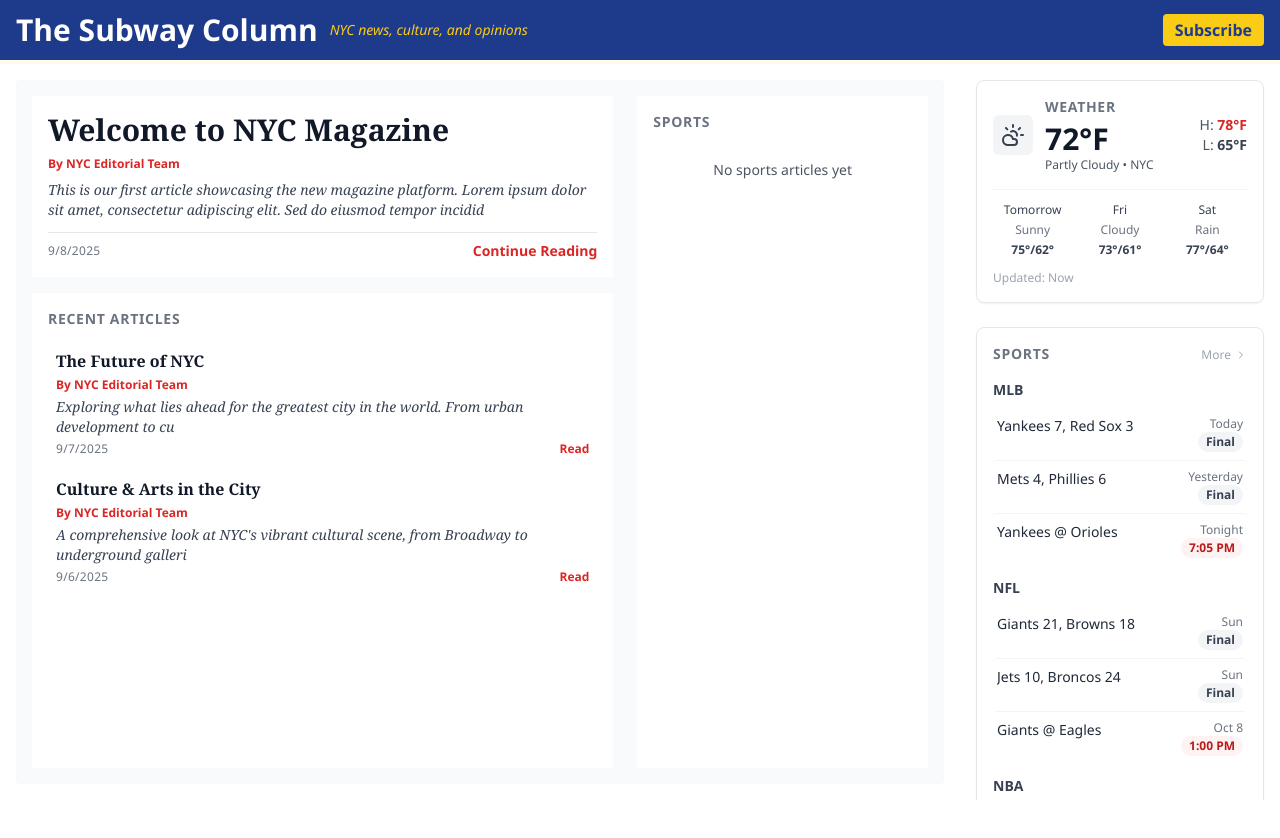
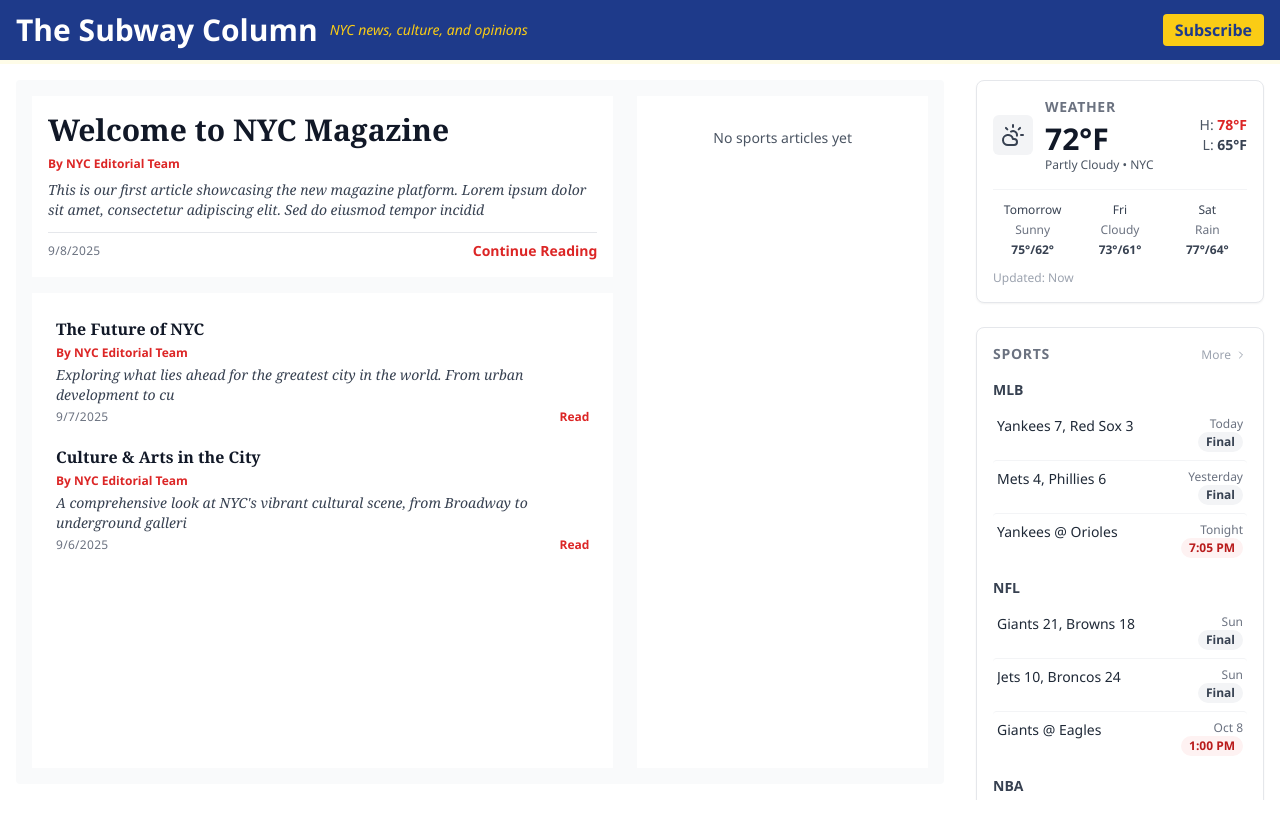
Before and after one commit to lonestarcode/thesubwaycolumn, a Next.js app: page / in a window 1280 px wide. Shown: the top 838 px of the page. Built offline with nearby package versions, Linux system fonts and the light colour scheme.

Commit message:
remove title text

```diff
--- a/src/components/MainContent.tsx
+++ b/src/components/MainContent.tsx
@@ -50,7 +50,6 @@
 
               {/* Recent Articles below featured */}
               <div className="p-3 md:p-4 bg-white flex-1 overflow-hidden">
-                <h2 className="text-sm tracking-wider uppercase text-gray-500 font-semibold mb-3">Recent Articles</h2>
                 <div className="space-y-2">
                   {otherArticles.length > 0 ? (
                     otherArticles.map((article) => (
@@ -94,7 +93,6 @@
         {/* Right column - Sports articles */}
         <div className="w-full flex flex-col h-full overflow-hidden">
           <div className="p-3 md:p-4 bg-white h-full overflow-hidden">
-            <h2 className="text-sm tracking-wider uppercase text-gray-500 font-semibold mb-3">Sports</h2>
             <div className="space-y-2">
               {sportsArticles.length > 0 ? (
                 sportsArticles.map((article) => (
```
